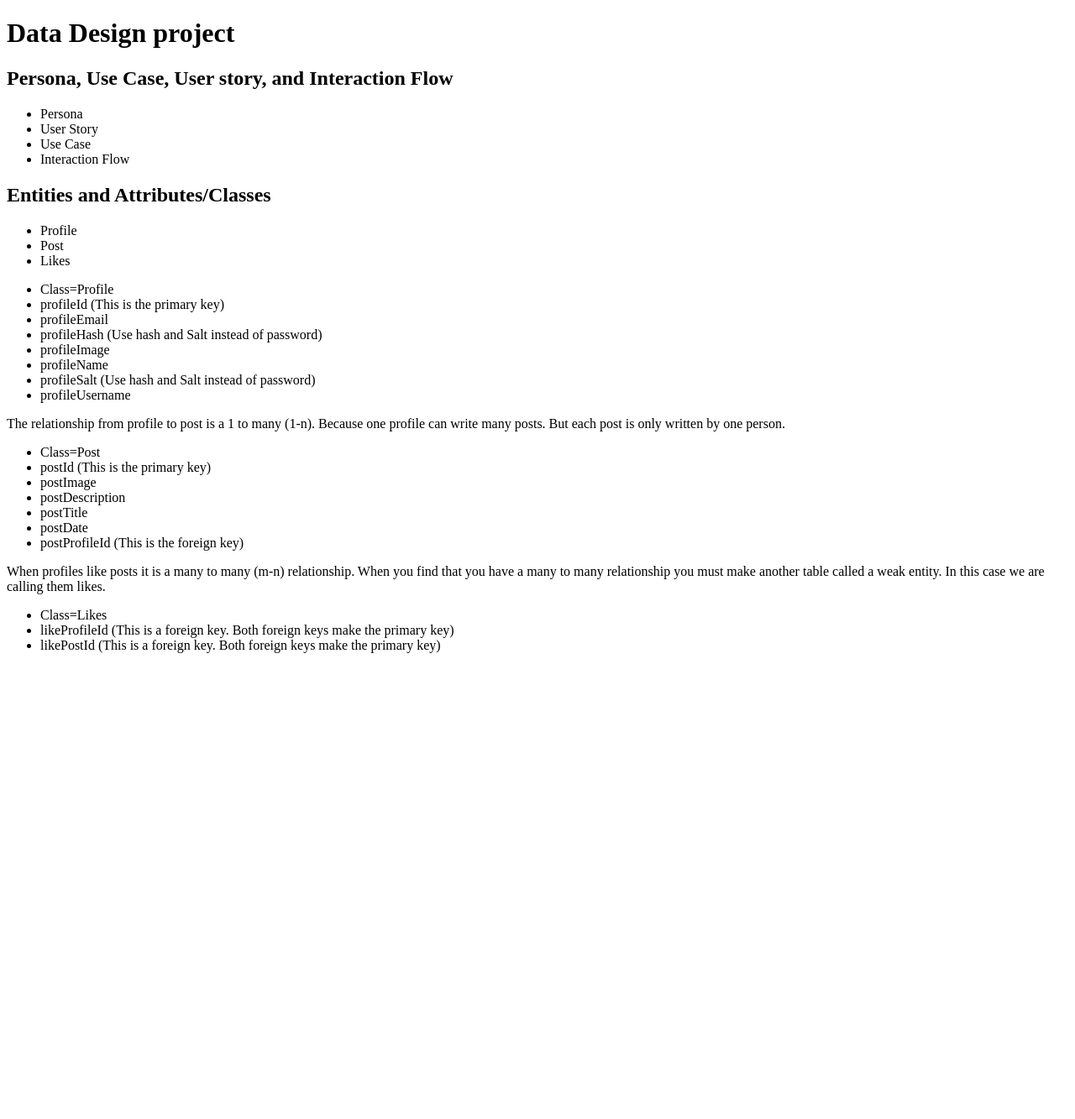
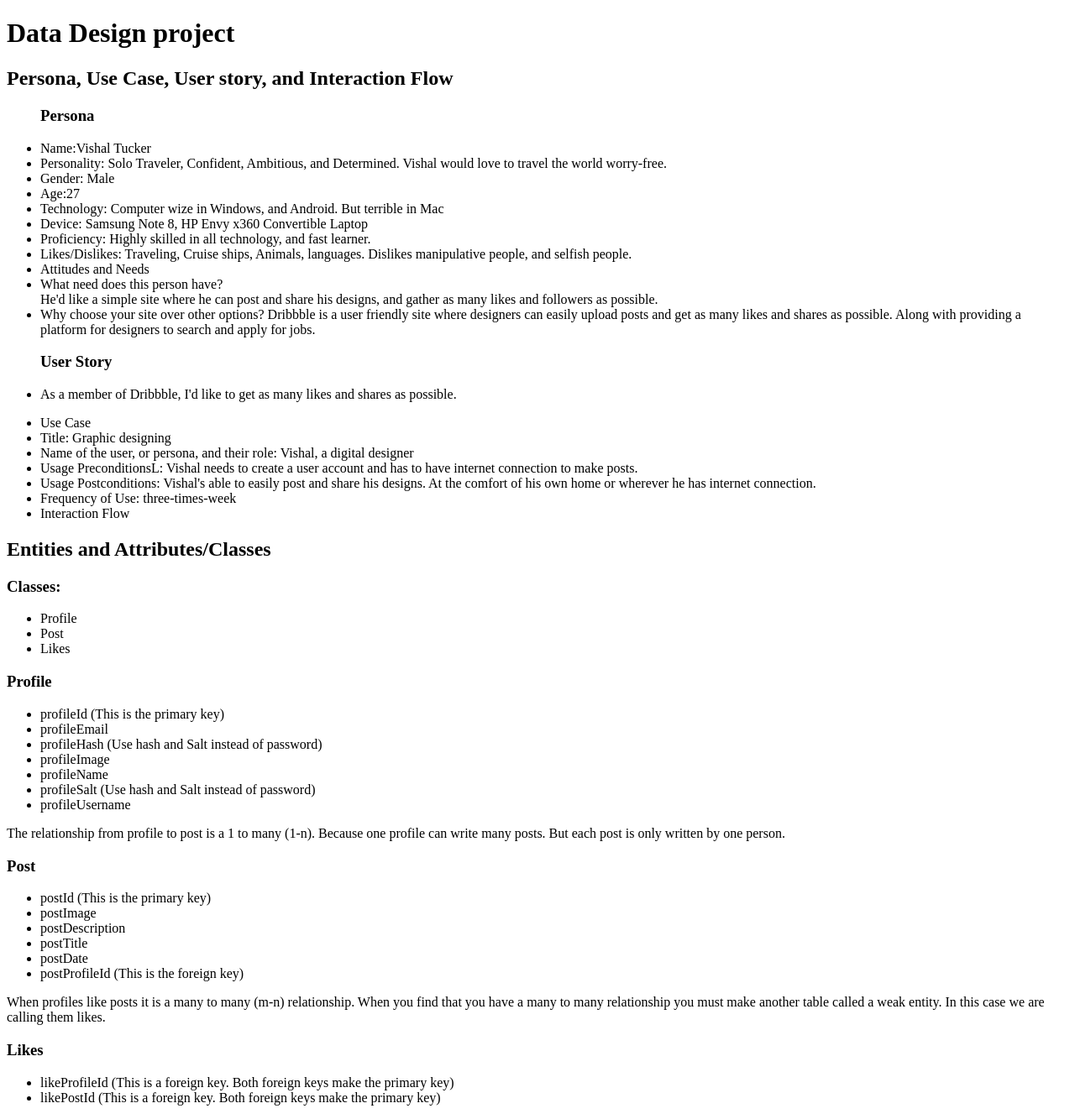
Before and after one commit to ediththakkar/data-design, a PHP site: page / in a window 1280 px wide. Shown: the whole page at 84% size. Before the commit the page ends 778 px from the top, so only its background shows below. Run offline with PHP 8.4, Linux system fonts and the light colour scheme.

Commit message:
Adding h3 on important tabs

```diff
--- a/index.php
+++ b/index.php
@@ -8,19 +8,43 @@
 		<h1>Data Design project</h1>
 		<h2>Persona, Use Case, User story, and Interaction Flow</h2>
 		<ul>
-			<li>Persona</li>
-			<li>User Story</li>
+			<h3>Persona</h3>
+			<P>
+			<li>Name:Vishal Tucker</li>
+			<li>Personality: Solo Traveler, Confident, Ambitious, and Determined. Vishal would love to travel the world worry-free.</li>
+			<li>Gender: Male</li>
+			<li>Age:27</li>
+			<li>Technology: Computer wize in Windows, and Android. But terrible in Mac</li>
+			<li>Device: Samsung Note 8, HP Envy x360 Convertible Laptop</li>
+			<li>Proficiency: Highly skilled in all technology, and fast learner.</li>
+			<li>Likes/Dislikes: Traveling, Cruise ships, Animals, languages. Dislikes manipulative people, and selfish people.</li>
+			<li>Attitudes and Needs</li>
+				<li>What need does this person have?
+				</li>He'd like a simple site where he can post and share his designs, and gather as many likes and followers as possible.</li>
+			<li>Why choose your site over other options?
+				Dribbble is a user friendly site where designers can easily upload posts and get as many likes and shares as possible. Along with providing a platform for designers to search and apply for jobs.  </li>
+			</P>
+			<h3>User Story</h3>
+			<li>As a member of Dribbble, I'd like to get as many likes and shares as possible.</li>
+			<p>
 			<li>Use Case</li>
+			<li>Title: Graphic designing</li>
+			<li>Name of the user, or persona, and their role: Vishal, a digital designer</li>
+			<li>Usage PreconditionsL: Vishal needs to create a user account and has to have internet connection to make posts.</li>
+			<li>Usage Postconditions: Vishal's able to easily post and share his designs. At the comfort of his own home or wherever he has internet connection.</li>
+			<li>Frequency of Use: three-times-week</li>
 			<li>Interaction Flow</li>
+			</p>
 		</ul>
 		<h2>Entities and Attributes/Classes</h2>
+		<h3>Classes:</h3>
 		<ul>
 			<li>Profile</li>
 			<li>Post</li>
 			<li>Likes</li>
 		</ul>
+		<h3><strong> Profile</strong></h3>
 		<ul>
-			<li>Class=Profile</li>
 			<li>profileId (This is the primary key)</li>
 			<li>profileEmail</li>
 			<li>profileHash (Use hash and Salt instead of password)</li>
@@ -32,8 +56,8 @@
 		<p>
 			The relationship from profile to post is a 1 to many (1-n). Because one profile can write many posts. But each post is only written by one person.
 		</p>
+		<h3><strong>Post</strong></h3>
 		<ul>
-			<li>Class=Post</li>
 			<li>postId (This is the primary key)</li>
 			<li>postImage</li>
 			<li>postDescription</li>
@@ -45,8 +69,8 @@
 			When profiles like posts it is a many to many (m-n) relationship. When you find that you have a many to many relationship you must make another table called a weak entity.
 			In this case we are calling them likes.
 		</p>
+		<h3><strong>Likes</strong></h3>
 		<ul>
-			<li>Class=Likes</li>
 			<li>likeProfileId (This is a foreign key. Both foreign keys make the primary key)</li>
 			<li>likePostId (This is a foreign key. Both foreign keys make the primary key)</li>
 		</ul>
```
